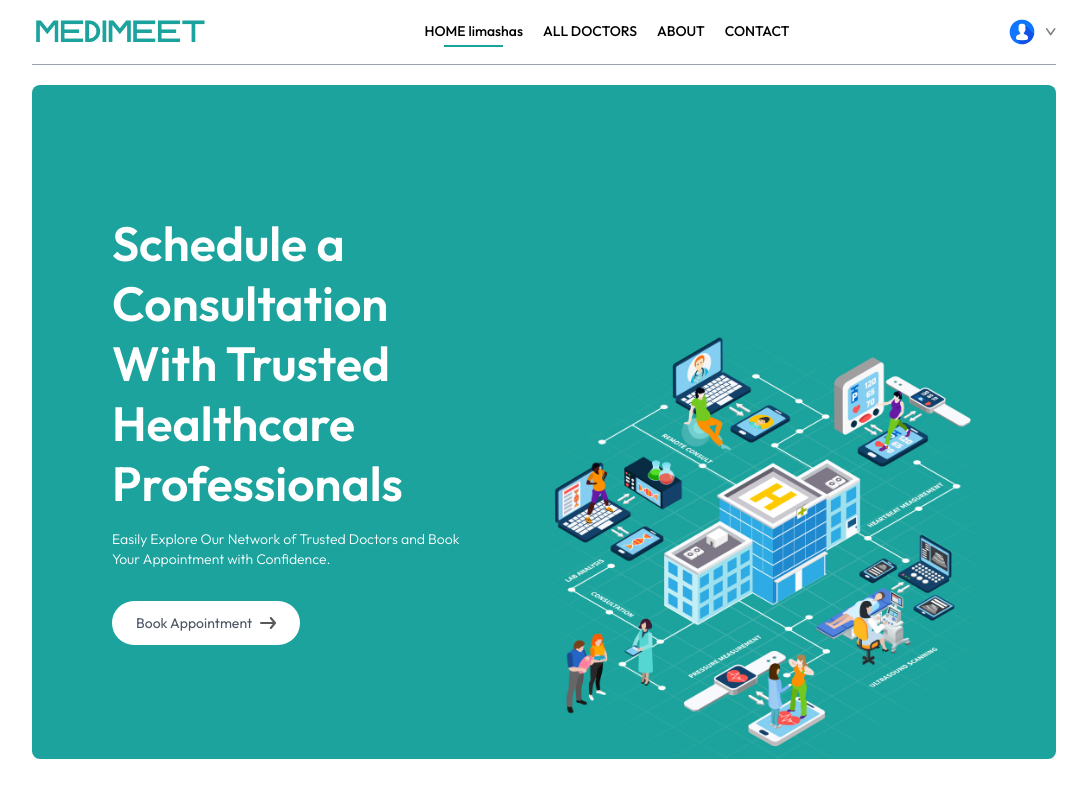
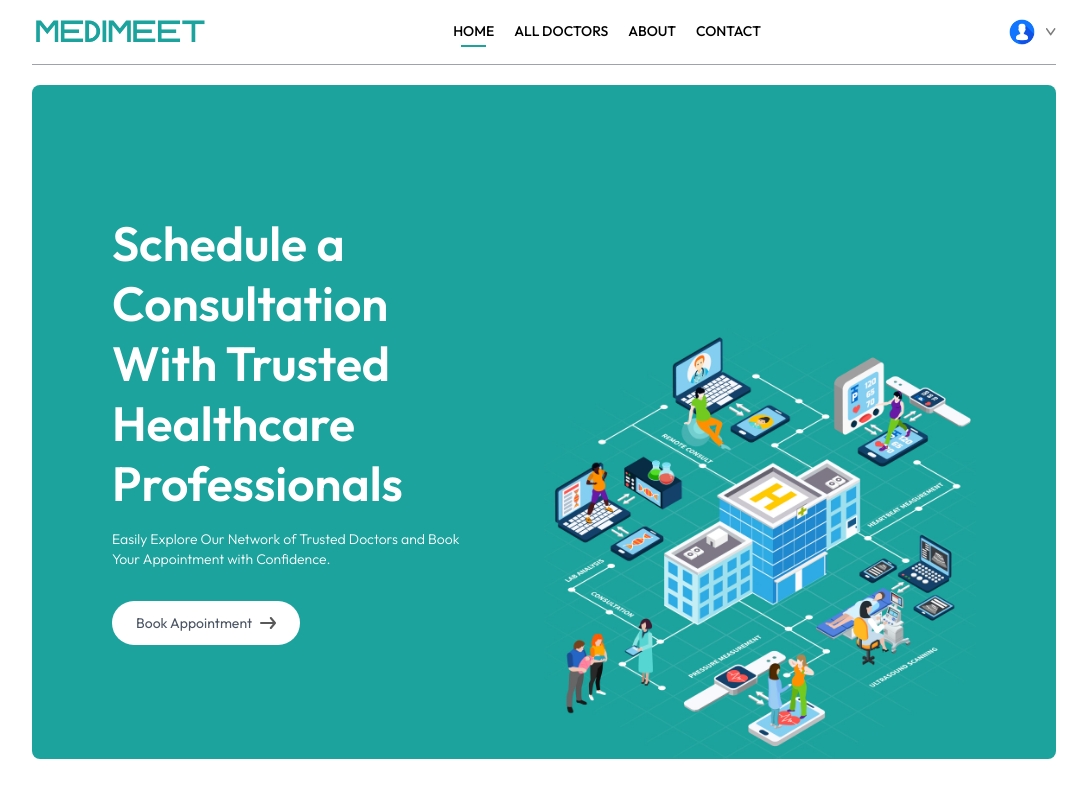
Before and after one commit to jayasingha27146/MEDIMEET, a React (Vite) app in the folder frontend/: page / in a window 1280 px wide. Shown: the top 800 px of the page, without its empty margins (96-1183 px from the left). Built offline with nearby package versions, Linux system fonts and the light colour scheme.

Commit message:
update navbar page

```diff
--- a/frontend/src/components/Navbar.jsx
+++ b/frontend/src/components/Navbar.jsx
@@ -14,7 +14,7 @@ return (
             <img onClick={()=>navigate('/')} className='w-44 cursor-pointer' src={assets.logo} alt='Logo2' />
             <ul className='hidden md:flex items-start gap-5 font-medium'>
                     <NavLink to='/'>
-                            <li className='py-1'>HOME limashas</li>
+                            <li className='py-1'>HOME</li>
                             <hr className='border-none outline-none h-0.5 bg-primary w-3/5 m-auto hidden '/>
                     </NavLink>
                     <NavLink to='/doctors'>
```
